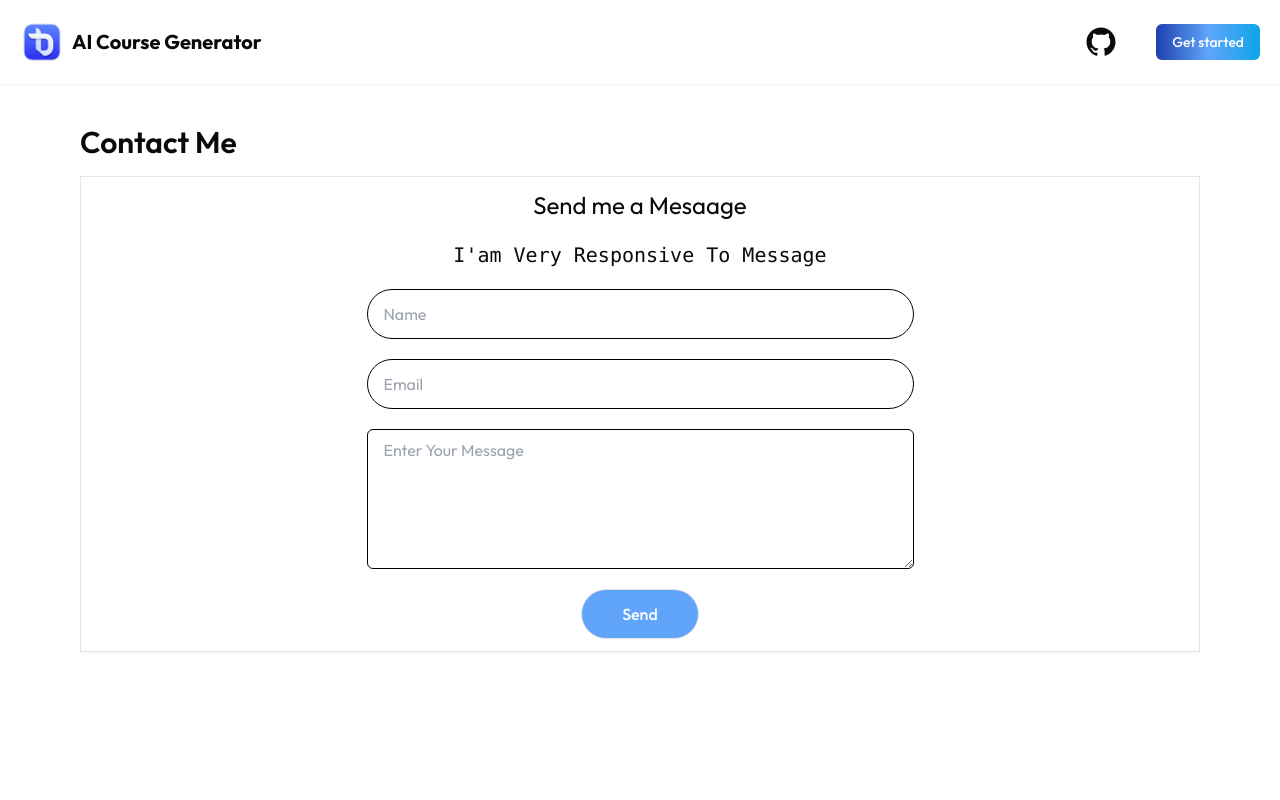
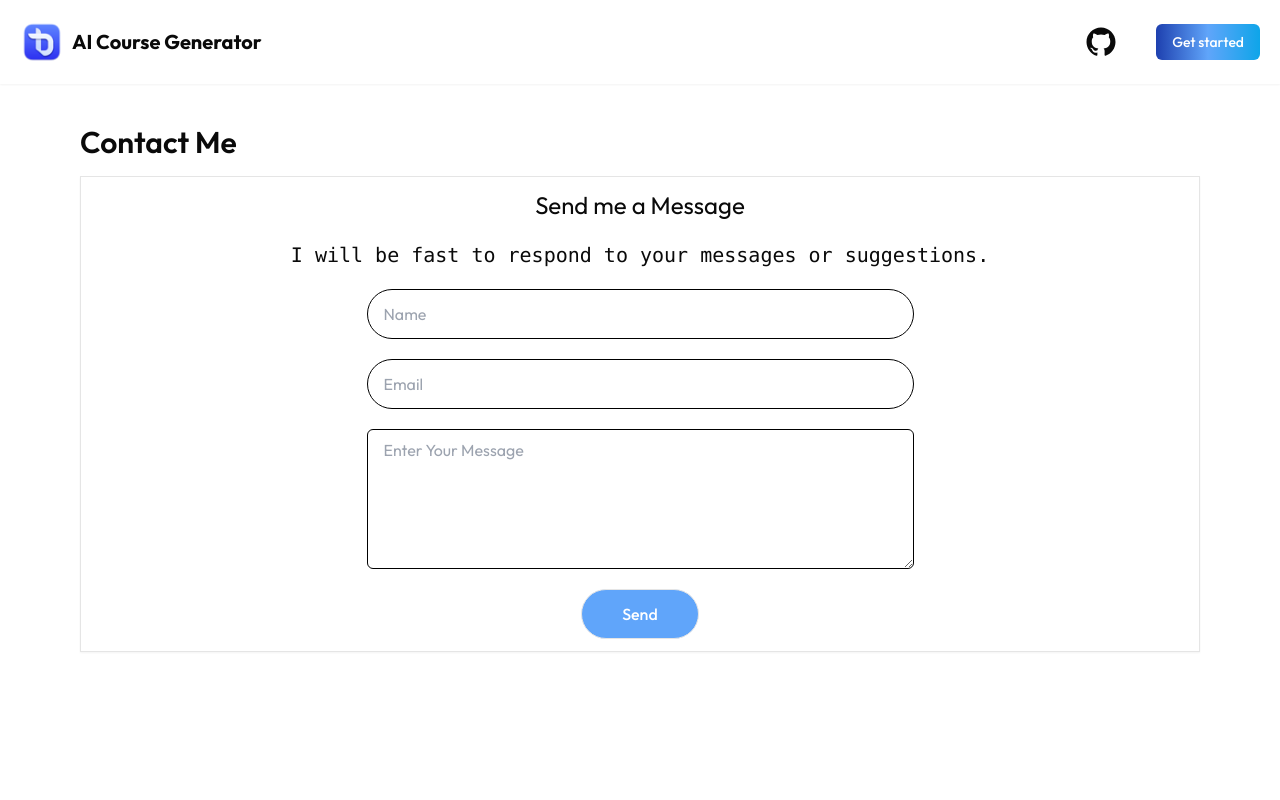
Before and after one commit to mrpankajpandey/ai-course-generator, a Next.js app: page /contact in a window 1280 px wide. Shown: the top 800 px of the page. Built offline with nearby package versions, Linux system fonts and the light colour scheme; no server answers.

Commit message:
typos and sentence corrections

```diff
--- a/app/_components/ContactUs.jsx
+++ b/app/_components/ContactUs.jsx
@@ -40,12 +40,12 @@ const ContactUs = () => {
         <meta name="keywords" content="contact, customer support, AI courses" />
         <link rel="canonical" href="https://https://mrpankajpandey-ai-course.vercel.app/contact-us" />
       </Head>
-      <div name="Contact" className='max-w-screen-2xl ontainer mx-auto px-4 md:px-20 my-10 '>
+      <div name="Contact" className='max-w-screen-2xl container mx-auto px-4 md:px-20 my-10 '>
       <h2 className='text-3xl font-semibold mb-4 '>Contact Me</h2>
       <div className=''>
         <form method='POST' onSubmit={handleSubmit(onSubmit)}  className='flex w-full flex-col  items-center gap-5 border bottom-1 p-3 shadow-sm'>
-            <h2 className='text-2xl font-normal'>Send me a Mesaage</h2>
-            <h4 className="text-xl font-mono">I'am Very Responsive To Message </h4>
+            <h2 className='text-2xl font-normal'>Send me a Message</h2>
+            <h4 className="text-xl font-mono">I will be fast to respond to your messages or suggestions. </h4>
             <div className='w-full md:w-1/2 flex flex-col gap-2'>
                 <input {...register("name", { required: true })} name='name' value={name} onChange={(e) => setName(e.target.value)} className='w-full h-[50px] rounded-full leading-tight border border-black py-2 px-4 dark:bg-[#1c1b23]' type="text" placeholder='Name'/>
                 {errors.name && <span className='text-red-300 mx-4' >This field is required</span>}
--- a/app/create-course/page.jsx
+++ b/app/create-course/page.jsx
@@ -201,7 +201,7 @@ const CreateCourse = () => {
               disabled={checkStaus()}
               onClick={() => GenerateCourseLayout()}
             >
-              Gerate Course Layout
+              Generate Course Layout
             </Button>
           )}
         </div>
--- a/app/dashboard/_components/AddCourse.jsx
+++ b/app/dashboard/_components/AddCourse.jsx
@@ -18,7 +18,7 @@ const Addcourse = () => {
     <div  className='flex justify-between items-center'>
         <div>
             <h2 className='text-xl'>Hello, <span className='font-bold'> {user?.fullName} </span> </h2>
-            <p className='text-sm text-gray-500'>Create new course with Ai, Share with friends and Earn form it.</p>
+            <p className='text-sm text-gray-500'>Create new courses with AI,share them with your friends and earn from them.</p>
         </div>
 
         <Link href={destination}>
```
